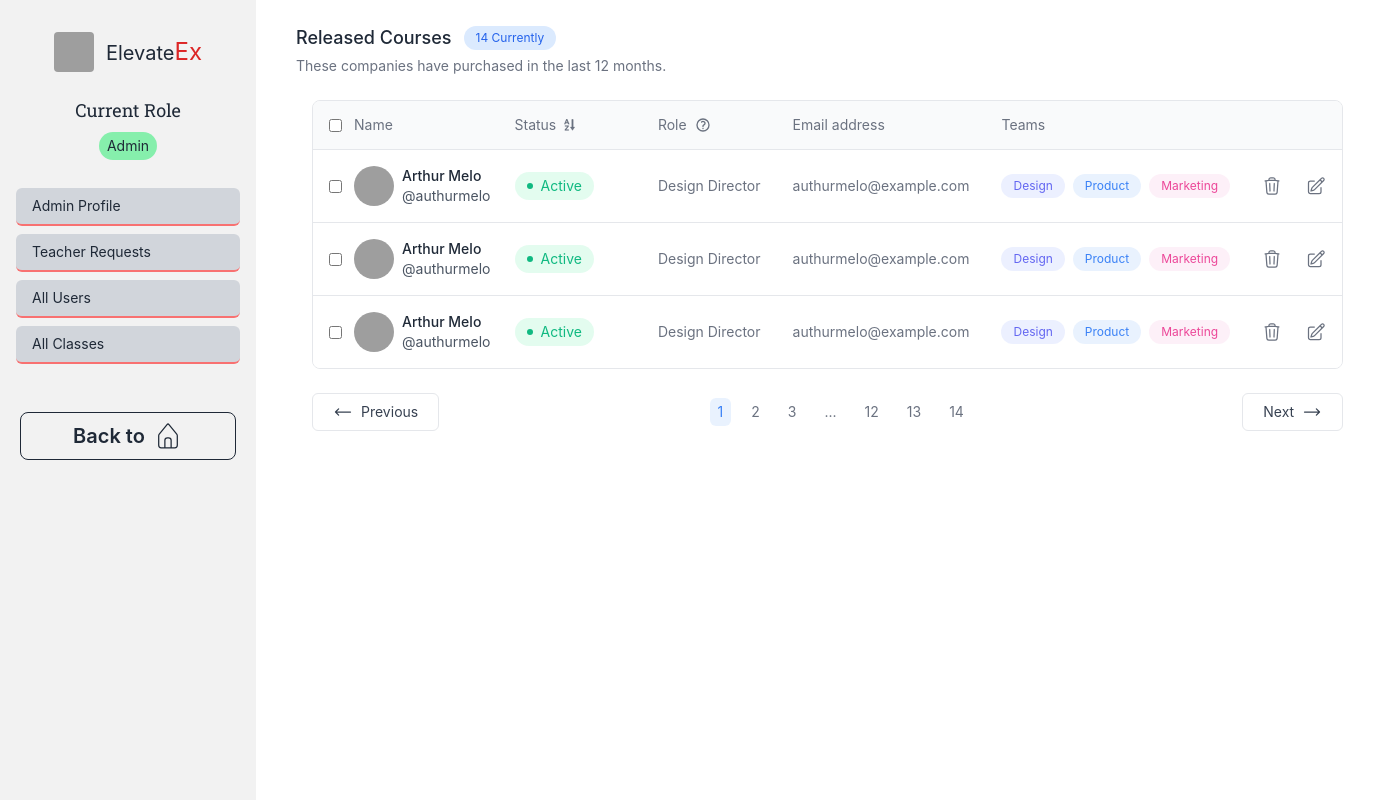
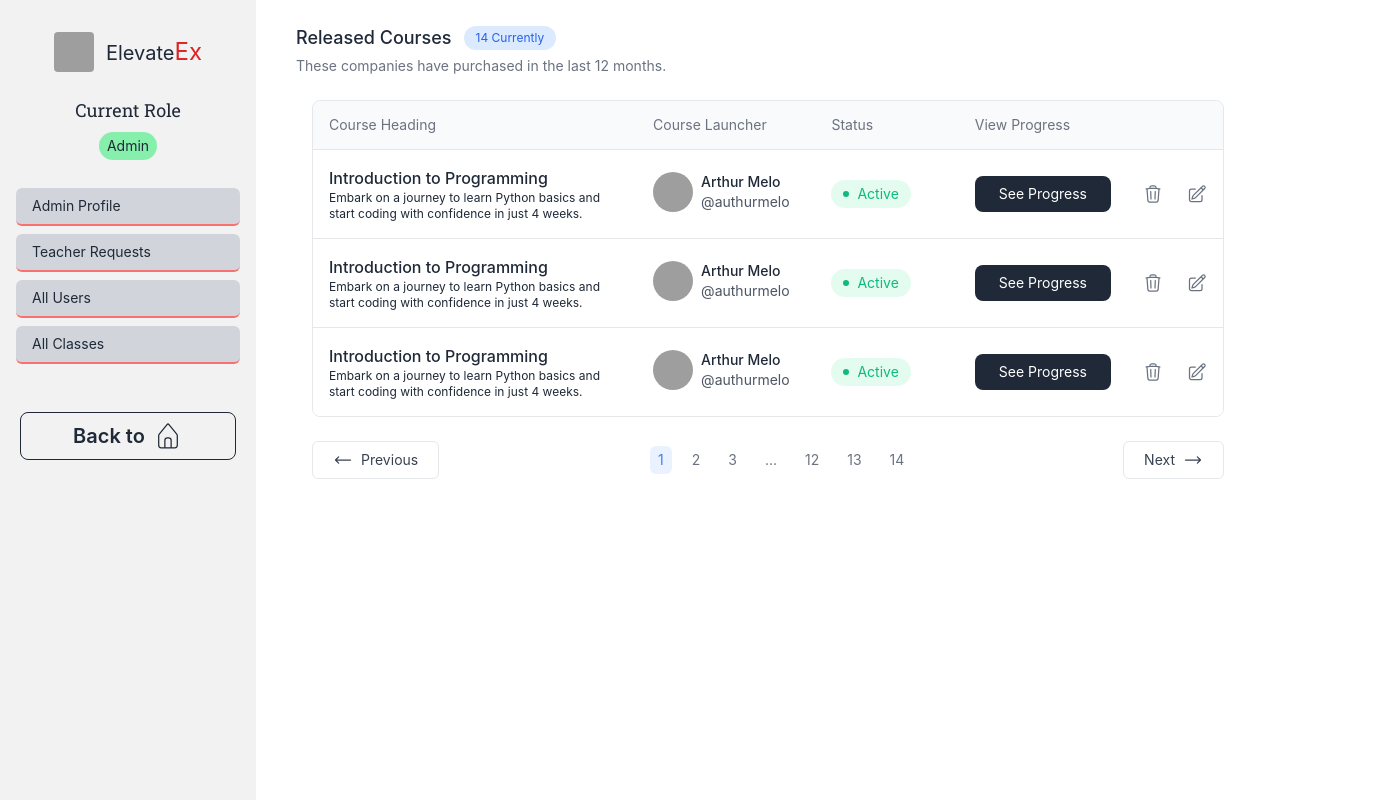
Before and after one commit to gazimaksudur2/elevateex-client, a React (Vite) app: page /admindash/adminclasses in a window 1280 px wide. Shown: the whole page, 1399 px wide, since content can reach past the window. Built offline with nearby package versions, Linux system fonts and the light colour scheme; no server answers; grey boxes are pictures that could not be loaded.

Commit message:
Front design is 95% done almost

```diff
--- a/src/layout/AdminDashBoard/AdminClass.jsx
+++ b/src/layout/AdminDashBoard/AdminClass.jsx
@@ -4,10 +4,12 @@ const AdminClass = () => {
     return (
         <>
             <tr>
+                <td className="px-4 py-4 text-gray-800">
+                    <h2 className='font-medium'>Introduction to Programming</h2>
+                    <p className='text-xs'>Embark on a journey to learn Python basics and start coding with confidence in just 4 weeks.</p>
+                </td>
                 <td className="px-4 py-4 text-sm font-medium text-gray-700 whitespace-nowrap">
                     <div className="inline-flex items-center gap-x-3">
-                        <input type="checkbox" className="text-blue-500 border-gray-300 rounded" />
-
                         <div className="flex items-center gap-x-2">
                             <img className="object-cover w-10 h-10 rounded-full" src="https://images.unsplash.com/photo-1535713875002-d1d0cf377fde?ixlib=rb-1.2.1&ixid=MnwxMjA3fDB8MHxwaG90by1wYWdlfHx8fGVufDB8fHx8&auto=format&fit=crop&w=880&q=80" alt="" />
                             <div>
@@ -24,15 +26,18 @@ const AdminClass = () => {
                         <h2 className="text-sm font-normal text-emerald-500">Active</h2>
                     </div>
                 </td>
-                <td className="px-4 py-4 text-sm text-gray-500 whitespace-nowrap">Design Director</td>
-                <td className="px-4 py-4 text-sm text-gray-500 whitespace-nowrap">authurmelo@example.com</td>
-                <td className="px-4 py-4 text-sm whitespace-nowrap">
+                <td className='px-4 py-4 text-sm text-gray-500 whitespace-nowrap'>
+                    <button className='inline-flex items-center justify-center px-6 py-2 text-sm text-white duration-300 bg-gray-800 rounded-lg hover:bg-gray-700 focus:ring focus:ring-gray-300 focus:ring-opacity-80'>
+                        See Progress
+                    </button>
+                </td>
+                {/* <td className="px-4 py-4 text-sm whitespace-nowrap">
                     <div className="flex items-center gap-x-2">
                         <p className="px-3 py-1 text-xs text-indigo-500 rounded-full bg-indigo-100/60">Design</p>
                         <p className="px-3 py-1 text-xs text-blue-500 rounded-full bg-blue-100/60">Product</p>
                         <p className="px-3 py-1 text-xs text-pink-500 rounded-full bg-pink-100/60">Marketing</p>
                     </div>
-                </td>
+                </td> */}
                 <td className="px-4 py-4 text-sm whitespace-nowrap">
                     <div className="flex items-center gap-x-6">
                         <button className="text-gray-500 transition-colors duration-200 dark:hover:text-red-500 hover:text-red-500 focus:outline-none">
--- a/src/layout/AdminDashBoard/AdminClasses.jsx
+++ b/src/layout/AdminDashBoard/AdminClasses.jsx
@@ -38,38 +38,17 @@ const AdminClasses = () => {
                                     <table className="min-w-full divide-y divide-gray-200">
                                         <thead className="bg-gray-50">
                                             <tr>
+                                                <th scope="col" className="px-4 py-3.5 text-sm font-normal text-left rtl:text-right text-gray-500">Course Heading</th>
                                                 <th scope="col" className="py-3.5 px-4 text-sm font-normal text-left rtl:text-right text-gray-500">
-                                                    <div className="flex items-center gap-x-3">
-                                                        <input type="checkbox" className="text-blue-500 border-gray-300 rounded" />
-                                                            <span>Name</span>
-                                                    </div>
+                                                    Course Launcher
                                                 </th>
 
                                                 <th scope="col" className="px-12 py-3.5 text-sm font-normal text-left rtl:text-right text-gray-500">
                                                     <button className="flex items-center gap-x-2">
                                                         <span>Status</span>
-
-                                                        <svg className="h-3" viewBox="0 0 10 11" fill="none" xmlns="http://www.w3.org/2000/svg">
-                                                            <path d="M2.13347 0.0999756H2.98516L5.01902 4.79058H3.86226L3.45549 3.79907H1.63772L1.24366 4.79058H0.0996094L2.13347 0.0999756ZM2.54025 1.46012L1.96822 2.92196H3.11227L2.54025 1.46012Z" fill="currentColor" stroke="currentColor" strokeWidth="0.1" />
-                                                            <path d="M0.722656 9.60832L3.09974 6.78633H0.811638V5.87109H4.35819V6.78633L2.01925 9.60832H4.43446V10.5617H0.722656V9.60832Z" fill="currentColor" stroke="currentColor" strokeWidth="0.1" />
-                                                            <path d="M8.45558 7.25664V7.40664H8.60558H9.66065C9.72481 7.40664 9.74667 7.42274 9.75141 7.42691C9.75148 7.42808 9.75146 7.42993 9.75116 7.43262C9.75001 7.44265 9.74458 7.46304 9.72525 7.49314C9.72522 7.4932 9.72518 7.49326 9.72514 7.49332L7.86959 10.3529L7.86924 10.3534C7.83227 10.4109 7.79863 10.418 7.78568 10.418C7.77272 10.418 7.73908 10.4109 7.70211 10.3534L7.70177 10.3529L5.84621 7.49332C5.84617 7.49325 5.84612 7.49318 5.84608 7.49311C5.82677 7.46302 5.82135 7.44264 5.8202 7.43262C5.81989 7.42993 5.81987 7.42808 5.81994 7.42691C5.82469 7.42274 5.84655 7.40664 5.91071 7.40664H6.96578H7.11578V7.25664V0.633865C7.11578 0.42434 7.29014 0.249976 7.49967 0.249976H8.07169C8.28121 0.249976 8.45558 0.42434 8.45558 0.633865V7.25664Z" fill="currentColor" stroke="currentColor" strokeWidth="0.3" />
-                                                        </svg>
                                                     </button>
                                                 </th>
-
-                                                <th scope="col" className="px-4 py-3.5 text-sm font-normal text-left rtl:text-right text-gray-500">
-                                                    <button className="flex items-center gap-x-2">
-                                                        <span>Role</span>
-
-                                                        <svg xmlns="http://www.w3.org/2000/svg" fill="none" viewBox="0 0 24 24" strokeWidth="2" stroke="currentColor" className="w-4 h-4">
-                                                            <path strokeLinecap="round" strokeLinejoin="round" d="M9.879 7.519c1.171-1.025 3.071-1.025 4.242 0 1.172 1.025 1.172 2.687 0 3.712-.203.179-.43.326-.67.442-.745.361-1.45.999-1.45 1.827v.75M21 12a9 9 0 11-18 0 9 9 0 0118 0zm-9 5.25h.008v.008H12v-.008z" />
-                                                        </svg>
-                                                    </button>
-                                                </th>
-
-                                                <th scope="col" className="px-4 py-3.5 text-sm font-normal text-left rtl:text-right text-gray-500">Email address</th>
-
-                                                <th scope="col" className="px-4 py-3.5 text-sm font-normal text-left rtl:text-right text-gray-500">Teams</th>
+                                                <th scope="col" className="px-4 py-3.5 text-sm font-normal text-left rtl:text-right text-gray-500">View Progress</th>
 
                                                 <th scope="col" className="relative py-3.5 px-4">
                                                     <span className="sr-only">Edit</span>
```
Lines whose indentation alone changed are shown as unchanged.
